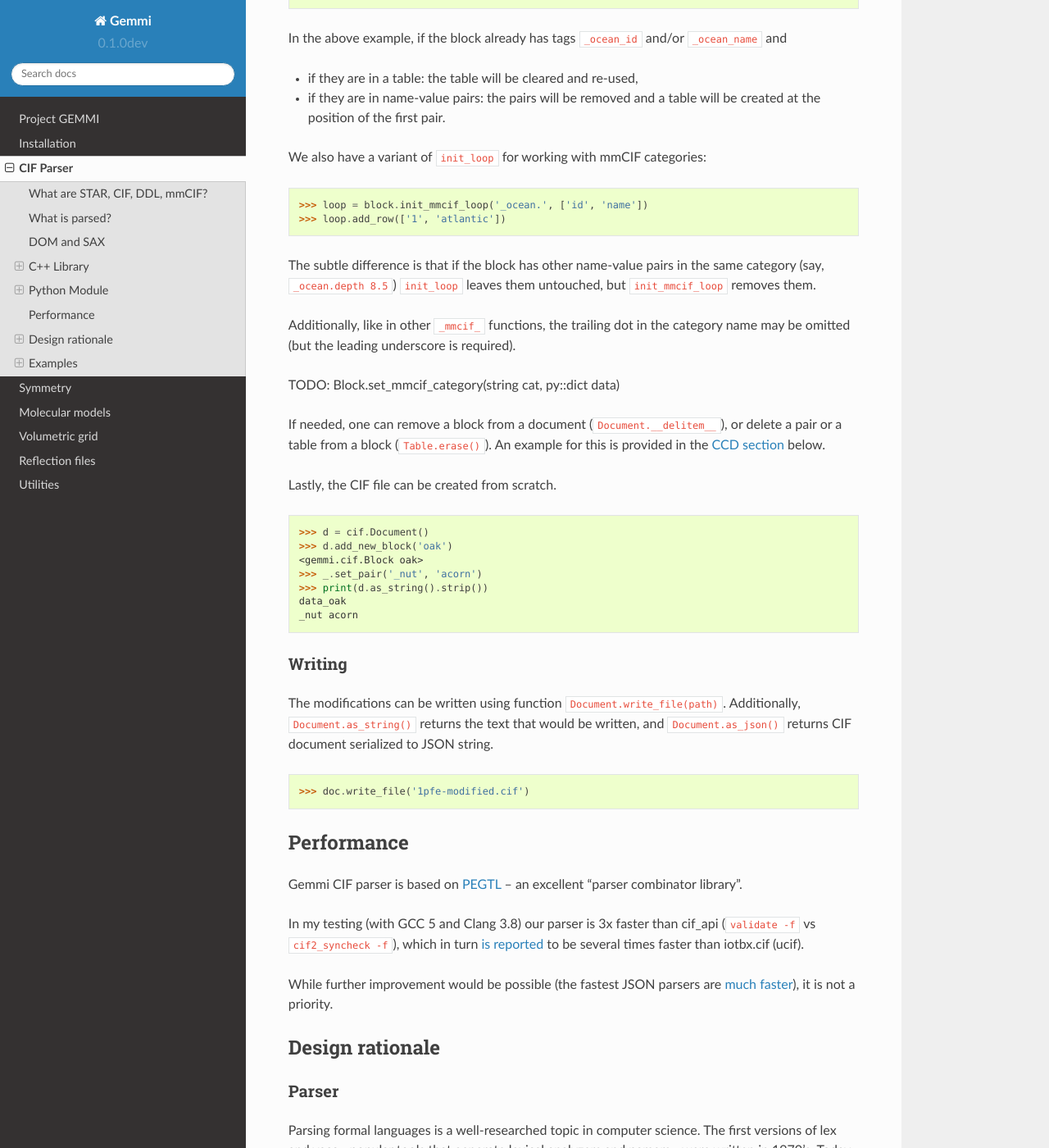
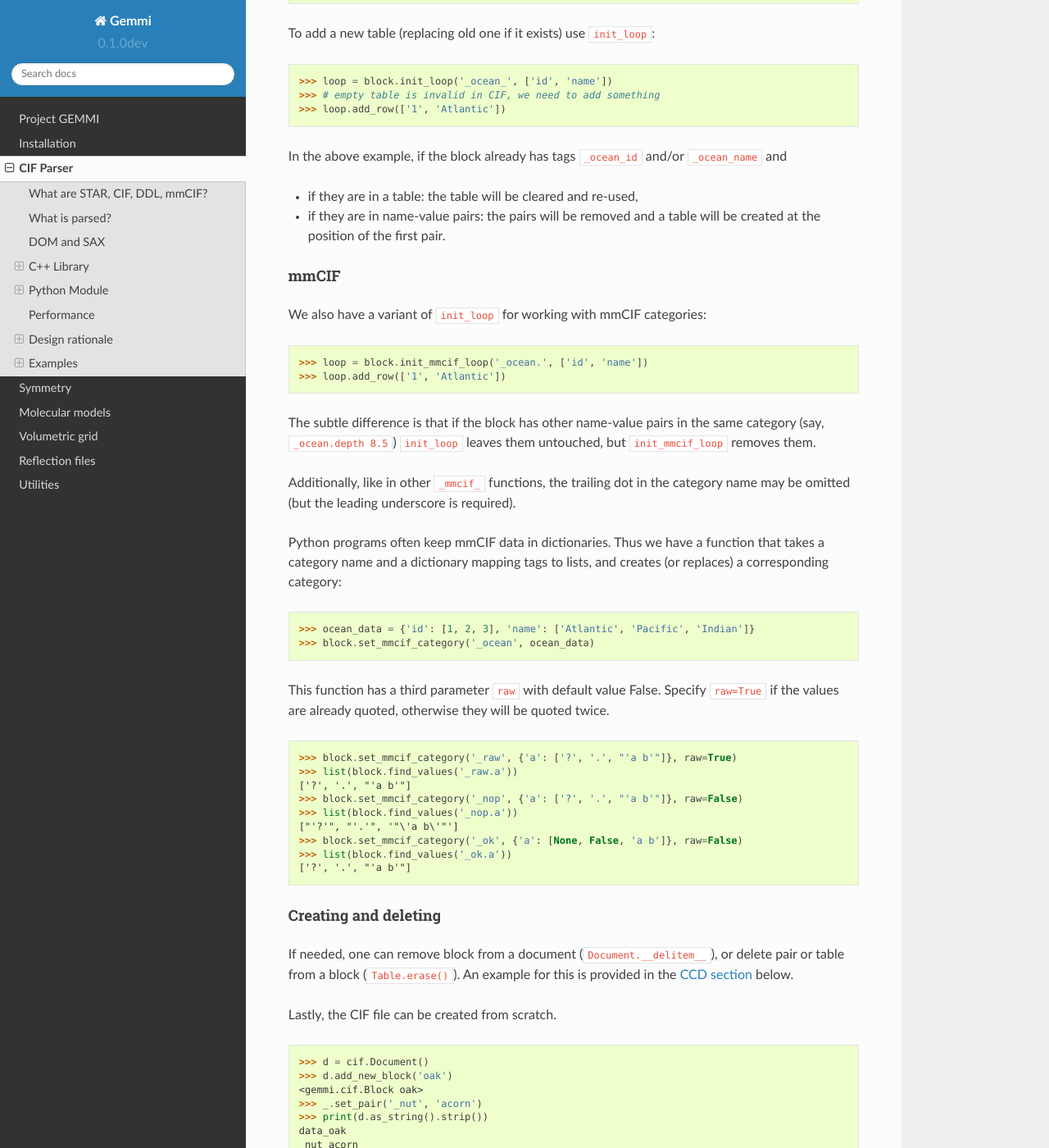
Before and after one commit to project-gemmi/gemmi, a Sphinx documentation site: the page built from docs/cif-parser.rst, in a window 1280 px wide and 1400 px high, scrolled down 15994 px. Shown: the whole window at 82% size. Built offline with Sphinx 7.4.7 and the Read the Docs theme 2.0.0, drawn with Linux system fonts in a browser that asks for light colours; some of the changed text lies outside the part shown.

Commit message:
argument raw=False for block.set_mmcif_category()

```diff
--- a/docs/cif-parser.rst
+++ b/docs/cif-parser.rst
@@ -732,6 +732,9 @@ mmCIF files group data into categories. All mmCIF tags have a dot
 Editing
 -------
 
+Changes in-place
+~~~~~~~~~~~~~~~~
+
 Both Column and Row implement ``__setitem__`` that can be used to change
 raw string values.
 As an example, we can shift all the atoms by 1A in the x direction:
@@ -750,12 +753,18 @@ will notice):
   >>> tags = block.find('_atom_site.', ['label_atom_id', 'auth_atom_id']).tags
   >>> tags[0], tags[1] = tags[1], tags[0]
 
+Pairs
+~~~~~
+
 To add a name-value pair, replacing current item if it exists,
 use function ``set_pair``:
 
 .. doctest::
 
   >>> block.set_pair('_tree', 'willow')
+
+Loops
+~~~~~
 
 To add a row to an existing table (loop) use ``add_row``:
 
@@ -788,7 +797,7 @@ To add a new table (replacing old one if it exists) use ``init_loop``:
 
   >>> loop = block.init_loop('_ocean_', ['id', 'name'])
   >>> # empty table is invalid in CIF, we need to add something
-  >>> loop.add_row(['1', 'atlantic'])
+  >>> loop.add_row(['1', 'Atlantic'])
 
 In the above example, if the block already has tags ``_ocean_id``
 and/or ``_ocean_name`` and
@@ -797,12 +806,15 @@ and/or ``_ocean_name`` and
 * if they are in name-value pairs: the pairs will be removed
   and a table will be created at the position of the first pair.
 
+mmCIF
+~~~~~
+
 We also have a variant of ``init_loop`` for working with mmCIF categories:
 
 .. doctest::
 
   >>> loop = block.init_mmcif_loop('_ocean.', ['id', 'name'])
-  >>> loop.add_row(['1', 'atlantic'])
+  >>> loop.add_row(['1', 'Atlantic'])
 
 The subtle difference is that if the block has other name-value pairs
 in the same category (say, ``_ocean.depth 8.5``)
@@ -811,10 +823,36 @@ in the same category (say, ``_ocean.depth 8.5``)
 Additionally, like in other ``_mmcif_`` functions, the trailing dot
 in the category name may be omitted (but the leading underscore is required).
 
-TODO: Block.set_mmcif_category(string cat, py::dict data)
+Python programs often keep mmCIF data in dictionaries.
+Thus we have a function that takes a category name and a dictionary
+mapping tags to lists, and creates (or replaces) a corresponding category:
 
-If needed, one can remove a block from a document (``Document.__delitem__``),
-or delete a pair or a table from a block (``Table.erase()``).
+.. doctest::
+
+  >>> ocean_data = {'id': [1, 2, 3], 'name': ['Atlantic', 'Pacific', 'Indian']}
+  >>> block.set_mmcif_category('_ocean', ocean_data)
+
+This function has a third parameter ``raw`` with default value False.
+Specify ``raw=True`` if the values are already quoted, otherwise
+they will be quoted twice.
+
+.. doctest::
+
+  >>> block.set_mmcif_category('_raw', {'a': ['?', '.', "'a b'"]}, raw=True)
+  >>> list(block.find_values('_raw.a'))
+  ['?', '.', "'a b'"]
+  >>> block.set_mmcif_category('_nop', {'a': ['?', '.', "'a b'"]}, raw=False)
+  >>> list(block.find_values('_nop.a'))
+  ["'?'", "'.'", '"\'a b\'"']
+  >>> block.set_mmcif_category('_ok', {'a': [None, False, 'a b']}, raw=False)
+  >>> list(block.find_values('_ok.a'))
+  ['?', '.', "'a b'"]
+
+Creating and deleting
+~~~~~~~~~~~~~~~~~~~~~
+
+If needed, one can remove block from a document (``Document.__delitem__``),
+or delete pair or table from a block (``Table.erase()``).
 An example for this is provided in the :ref:`CCD section <ccd_example>` below.
 
 Lastly, the CIF file can be created from scratch.
@@ -1356,6 +1394,16 @@ showing that we have not fully reproduced the rule when to subtract this group.
     3OK2 entity_id:  1    3417.14 -    3354.17 =  +62.968
     ...
 
+mmJSON-like data
+----------------
+
+Gemmi has a built-in support for mmJSON and comes with
+a :ref:`converter <json>` utility, but just as an excercise
+let us convert mmJSON to mmCIF in Python:
+
+.. literalinclude:: ../examples/from_json.py
+   :lines: 6-
+
 .. _ccd_example:
 
 Chemical Component Dictionary
```
Also changed, not shown: 5 other files.
